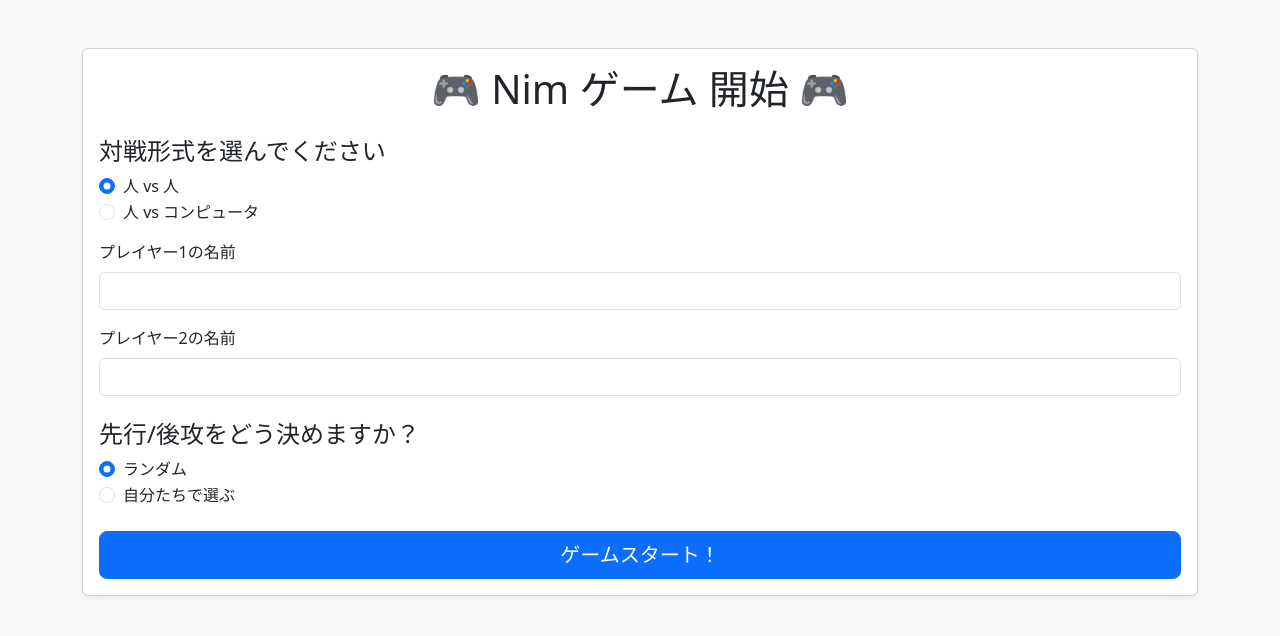
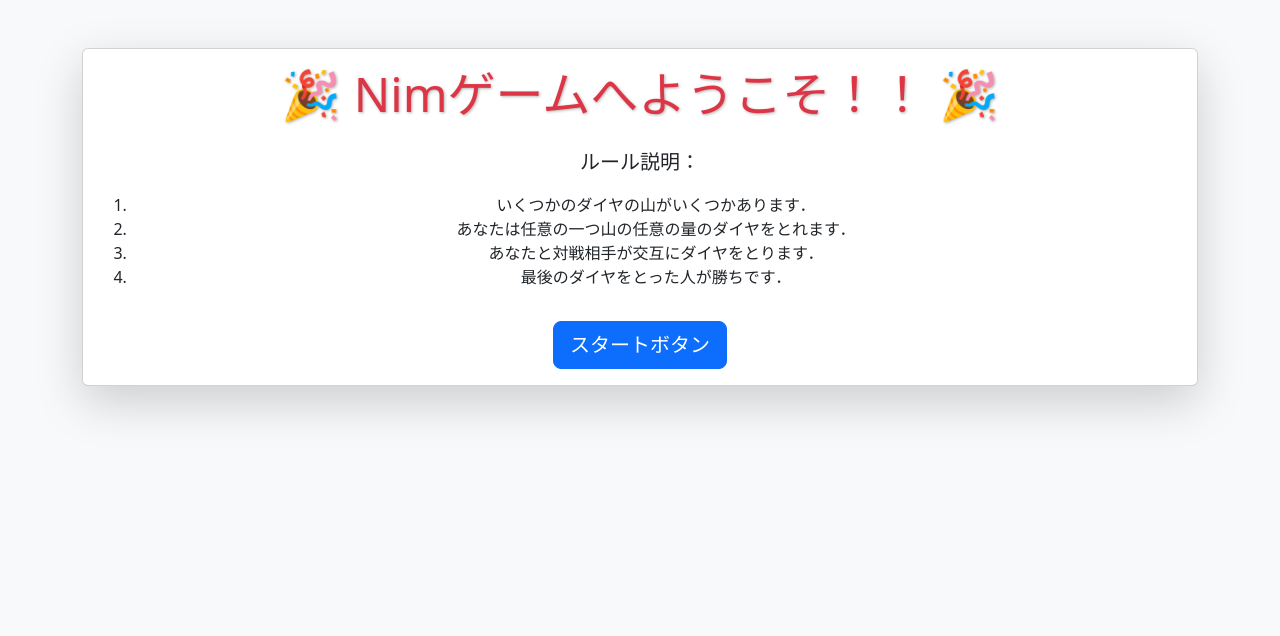
Before and after one commit to mayonakadeiinoni/Nim, a Flask app: page / in a window 1280 px wide. Shown: the top 636 px of the page. Run offline with Flask 3, Linux system fonts and the light colour scheme.

Commit message:
ルール説明追加

```diff
--- a/script/Game.py
+++ b/script/Game.py
@@ -74,7 +74,11 @@ def create_game(mounts=None, currentPlayerNum=None, player_type=None, player_nam
     player2 = HumanPlayer(
         player_names[1]) if player_type[1] == "Human" else ComputerPlayer()
 
-    mounts = mounts if mounts else [5, 1, 1]
+    import random
+    mounts = mounts if mounts else [random.randint(
+        5, 10) for _ in range(random.randint(3, 6))]
+    print(mounts)
+
     Game = NimGame(mounts, player1, player2, currentPlayerNum=currentPlayerNum)
     return Game
 
--- a/script/app.py
+++ b/script/app.py
@@ -17,20 +17,25 @@ class NimFlask:
 
     def get_game(self):
         if not "mounts" in session:
+            print("HOJ")
             game = create_game(player_type=session["player_type_turn"],
                                player_names=session["player_names"])
             session["initial_mounts"] = deepcopy(game.mounts)
             session["initial_turn"] = game.currentPlayerNum
+            session["mounts"] = session["initial_mounts"]
+            session["turn"] = session["initial_turn"]
             session["player_type_turn"] = game.get_player_type()
             return game
         else:
+            a = session.get("mounts", None)
+            print(f"session.get(mounts, None):{a}")
             return create_game(mounts=session.get("mounts", None),
                                currentPlayerNum=session.get("turn", None),
                                player_type=session["player_type_turn"],
                                player_names=session["player_names"])
 
     def save_game(self, game):
-        session["mounts"] = game.mounts
+        session["mounts"] = deepcopy(game.mounts)
         session["turn"] = game.currentPlayerNum
 
     def rounting(self):
@@ -42,6 +47,13 @@ class NimFlask:
 
         @self.app.route("/")
         def init():
+
+            session.clear()
+
+            return render_template("rule.html")
+
+        @self.app.route("/rule", methods=["POST"])
+        def rule():
 
             return render_template("start.html")
 
@@ -89,7 +101,8 @@ class NimFlask:
 
         @self.app.route("/reset", methods=["POST"])
         def reset_state():
-            keep_keys = {"player_names", "player_type_turn"}
+         #   session["initial_mounts"]
+            keep_keys = {"player_names", "player_type_turn", }
             for key in list(session.keys()):
                 if key not in keep_keys:
                     session.pop(key)
@@ -151,7 +164,7 @@ class NimFlask:
             })
 
     def run(self):
-        self.app.run(debug=True, port=6228)
+        self.app.run(debug=True, port=6274)
 
 
 NimServer = NimFlask()
--- /dev/null
+++ b/script/templates/rule.html
@@ -0,0 +1,55 @@
+<!DOCTYPE html>
+<html lang="ja">
+  <head>
+    <meta charset="UTF-8" />
+    <title>勝利！</title>
+    <link
+      href="https://cdn.jsdelivr.net/npm/bootstrap@5.3.3/dist/css/bootstrap.min.css"
+      rel="stylesheet"
+    />
+    <style>
+      .win-title {
+        font-size: 3rem;
+        color: #dc3545;
+        text-shadow: 1px 1px 3px rgba(0, 0, 0, 0.3);
+      }
+    </style>
+  </head>
+  <body class="bg-light">
+    <div class="container text-center py-5">
+      <div class="card shadow-lg">
+        <div class="card-body">
+          <h1 class="win-title mb-4">🎉 Nimゲームへようこそ！！ 🎉</h1>
+
+          <p class="lead">ルール説明：<br>
+          <ol>
+            <li>
+              いくつかのダイヤの山がいくつかあります．
+            </li>
+            <li>
+              あなたは任意の一つ山の任意の量のダイヤをとれます．
+            </li>
+            <li>
+              あなたと対戦相手が交互にダイヤをとります．
+            </li>
+            <li>
+              最後のダイヤをとった人が勝ちです．
+            </li>
+
+
+          </ol>
+
+          </p>
+          <form action="/rule" method="POST">
+            <button class="btn btn-primary btn-lg mt-3" >
+              スタートボタン
+            </button>
+          </form>
+
+        </div>
+      </div>
+    </div>
+
+
+  </body>
+</html>
```
Also changed, not shown: script/templates/play.html (+8 -6 lines).
